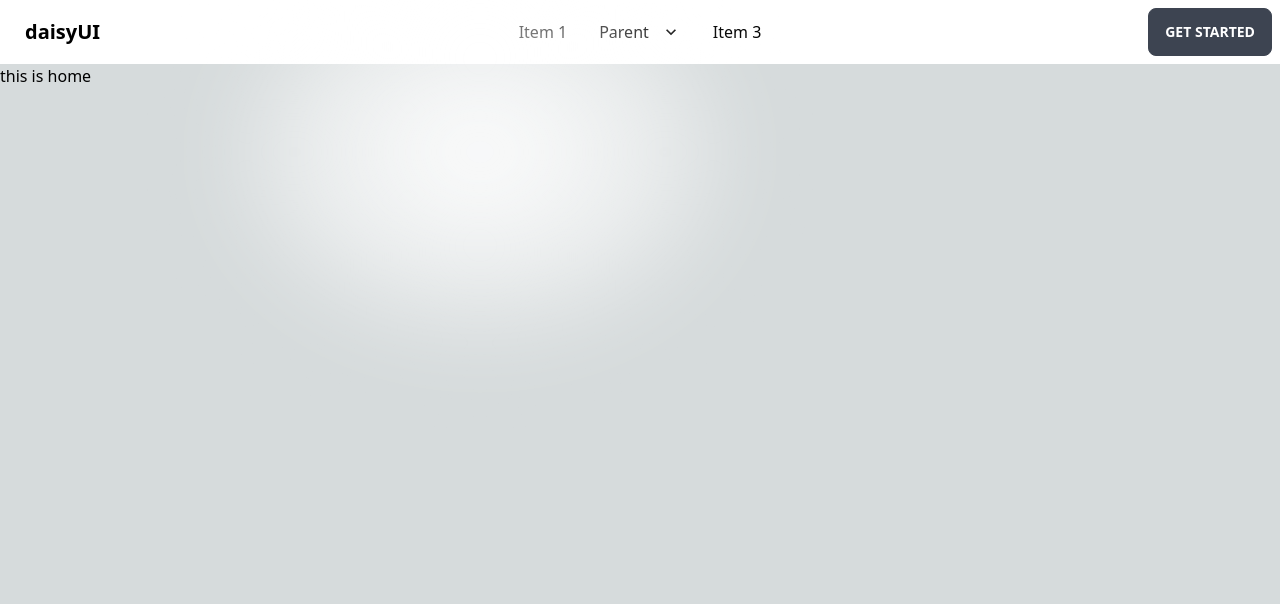
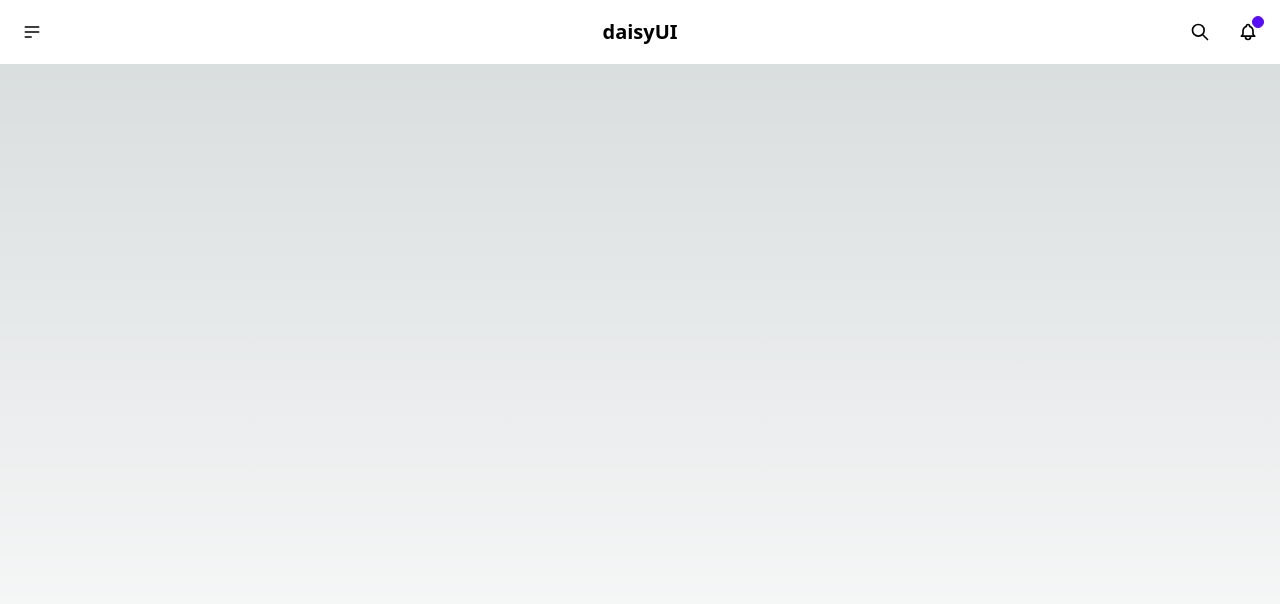
Before and after one commit to hasanshahriar32/ultra_mess_management, a Next.js app: page / in a window 1280 px wide. Shown: the top 604 px of the page. Built offline with nearby package versions, Linux system fonts and the light colour scheme.

Commit message:
navbar updated

```diff
--- a/package.json
+++ b/package.json
@@ -9,6 +9,9 @@
     "lint": "eslint ./ --ext js,jsx,ts,tsx"
   },
   "dependencies": {
+    "@emotion/react": "^11.10.5",
+    "@emotion/styled": "^11.10.5",
+    "@mui/material": "^5.11.4",
     "@next/font": "13.1.2",
     "@vercel/analytics": "^0.1.8",
     "daisyui": "^2.46.1",
--- a/pages/index.js
+++ b/pages/index.js
@@ -17,100 +17,84 @@ export default function Home() {
           href="https://avatars.githubusercontent.com/u/109535601?v=4"
         />
       </Head>
-      <div class="navbar bg-base-100">
-        <div class="navbar-start">
-          <div class="dropdown">
-            <label tabindex="0" class="btn btn-ghost lg:hidden">
+
+      <main className={styles.main}>
+        <div className="navbar bg-base-100">
+          <div className="navbar-start">
+            <div className="dropdown">
+              <label tabIndex={0} className="btn btn-ghost btn-circle">
                 <svg
                   xmlns="http://www.w3.org/2000/svg"
-                class="h-5 w-5"
+                  className="h-5 w-5"
                   fill="none"
                   viewBox="0 0 24 24"
                   stroke="currentColor"
                 >
                   <path
-                  stroke-linecap="round"
-                  stroke-linejoin="round"
-                  stroke-width="2"
-                  d="M4 6h16M4 12h8m-8 6h16"
+                    strokeLinecap="round"
+                    strokeLinejoin="round"
+                    strokeWidth="2"
+                    d="M4 6h16M4 12h16M4 18h7"
                   />
                 </svg>
               </label>
               <ul
-              tabindex="0"
-              class="menu menu-compact dropdown-content mt-3 p-2 shadow bg-base-100 rounded-box w-52"
+                tabIndex={0}
+                className="menu menu-compact dropdown-content mt-3 p-2 shadow bg-base-100 rounded-box w-52"
               >
                 <li>
-                <a>Item 1</a>
-              </li>
-              <li tabindex="0">
-                <a class="justify-between">
-                  Parent
-                  <svg
-                    class="fill-current"
-                    xmlns="http://www.w3.org/2000/svg"
-                    width="24"
-                    height="24"
-                    viewBox="0 0 24 24"
-                  >
-                    <path d="M8.59,16.58L13.17,12L8.59,7.41L10,6L16,12L10,18L8.59,16.58Z" />
-                  </svg>
-                </a>
-                <ul class="p-2">
-                  <li>
-                    <a>Submenu 1</a>
+                  <a>Homepage</a>
                 </li>
                 <li>
-                    <a>Submenu 2</a>
-                  </li>
-                </ul>
+                  <a>Portfolio</a>
                 </li>
                 <li>
-                <a>Item 3</a>
+                  <a>About</a>
                 </li>
               </ul>
             </div>
-          <a class="btn btn-ghost normal-case text-xl">daisyUI</a>
           </div>
-        <div class="navbar-center hidden lg:flex">
-          <ul class="menu menu-horizontal px-1">
-            <li>
-              <a>Item 1</a>
-            </li>
-            <li tabindex="0">
-              <a>
-                Parent
+          <div className="navbar-center">
+            <a className="btn btn-ghost normal-case text-xl">daisyUI</a>
+          </div>
+          <div className="navbar-end">
+            <button className="btn btn-ghost btn-circle">
               <svg
-                  class="fill-current"
                 xmlns="http://www.w3.org/2000/svg"
-                  width="20"
-                  height="20"
+                className="h-5 w-5"
+                fill="none"
                 viewBox="0 0 24 24"
+                stroke="currentColor"
               >
-                  <path d="M7.41,8.58L12,13.17L16.59,8.58L18,10L12,16L6,10L7.41,8.58Z" />
+                <path
+                  strokeLinecap="round"
+                  strokeLinejoin="round"
+                  strokeWidth="2"
+                  d="M21 21l-6-6m2-5a7 7 0 11-14 0 7 7 0 0114 0z"
+                />
               </svg>
-              </a>
-              <ul class="p-2">
-                <li>
-                  <a>Submenu 1</a>
-                </li>
-                <li>
-                  <a>Submenu 2</a>
-                </li>
-              </ul>
-            </li>
-            <li>
-              <a>Item 3</a>
-            </li>
-          </ul>
+            </button>
+            <button className="btn btn-ghost btn-circle">
+              <div className="indicator">
+                <svg
+                  xmlns="http://www.w3.org/2000/svg"
+                  className="h-5 w-5"
+                  fill="none"
+                  viewBox="0 0 24 24"
+                  stroke="currentColor"
+                >
+                  <path
+                    strokeLinecap="round"
+                    strokeLinejoin="round"
+                    strokeWidth="2"
+                    d="M15 17h5l-1.405-1.405A2.032 2.032 0 0118 14.158V11a6.002 6.002 0 00-4-5.659V5a2 2 0 10-4 0v.341C7.67 6.165 6 8.388 6 11v3.159c0 .538-.214 1.055-.595 1.436L4 17h5m6 0v1a3 3 0 11-6 0v-1m6 0H9"
+                  />
+                </svg>
+                <span className="badge badge-xs badge-primary indicator-item"></span>
               </div>
-        <div class="navbar-end">
-          <a class="btn">Get started</a>
+            </button>
           </div>
         </div>
-      <main className={styles.main}>
-        this is home
-        <div className={styles.center}></div>
       </main>
     </>
   );
--- a/styles/Home.module.css
+++ b/styles/Home.module.css
@@ -5,7 +5,7 @@
   align-items: center;
   /* padding: 6rem; */
   min-height: 100vh;
-  background-color: rgb(var(--background-start-rgb));
+  /* background-color: rgb(var(--background-start-rgb)); */
 }
 
 .description {
```
Also changed, not shown: styles/globals.css (+3 -4 lines), 1 other file (tests, documents, lock files or other folders). Lines whose indentation alone changed are shown as unchanged.
